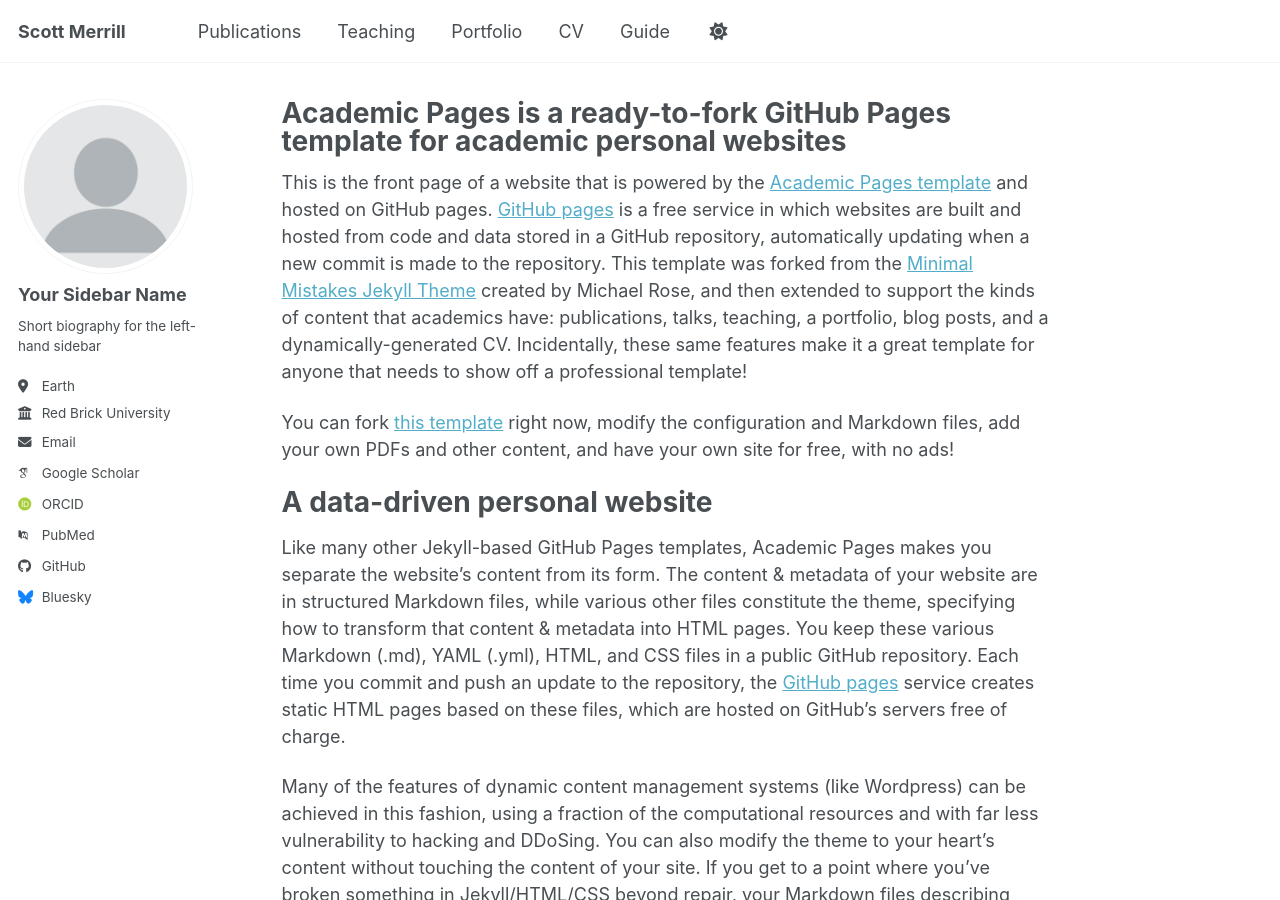
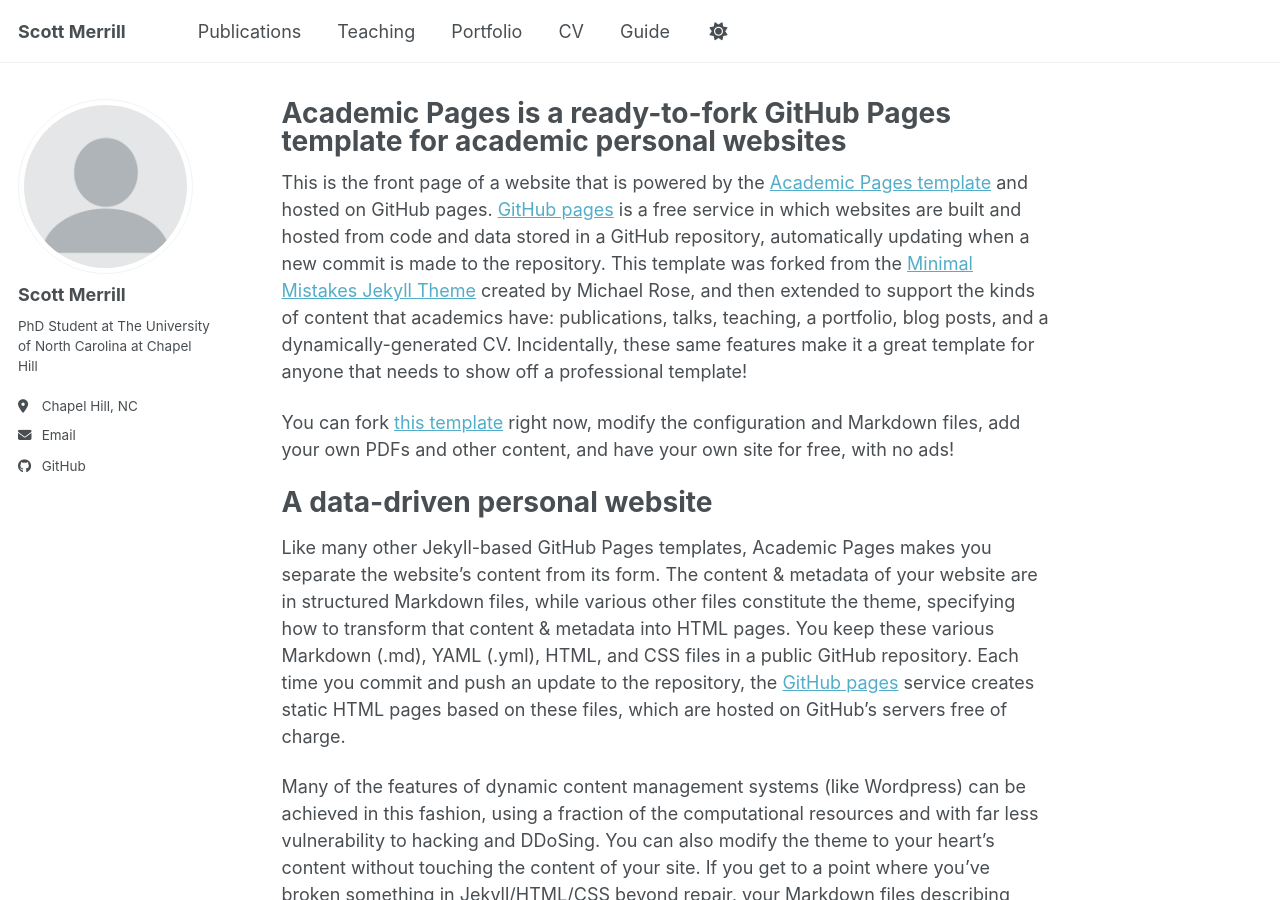
Before and after one commit to smerrillunc/smerrillunc.github.io, a Jekyll site: the page built from _pages/about.md, in a window 1280 px wide and 900 px high. Built offline with Jekyll 4.4.1, drawn with Linux system fonts in a browser that asks for light colours; some web fonts are replaced; a script bundle is joined from its source files by our own code; library files that are not in the unit come from our copies.

Commit message:
Update _config.yml

```diff
--- a/_config.yml
+++ b/_config.yml
@@ -13,10 +13,10 @@ title                    : "Scott Merrill"
 title_separator          : "-"
 name                     : &name "Scott Merrill"
 description              : &description "Scott Merrill's academic portfolio"   # Update this with a general description of your site, this is the default if not overridden by a page
-url                      : https://academicpages.github.io # The base hostname & protocol for your site e.g. "https://[your GitHub username].github.io",
+url                      : https://smerrillunc.github.io # The base hostname & protocol for your site e.g. "https://[your GitHub username].github.io",
                                                            # or if you already have some other page hosted on Github then use "https://[your GitHub username].github.io/[Your Repo Name]"
 baseurl                  : "" # the subpath of your site, e.g. "/blog"
-repository               : "academicpages/academicpages.github.io"
+repository               : "https://www.linkedin.com/in/scott-merrill-13048a120"
 
 # Site Author - The following control what appear as part of the author content on the side bar.
 #               If a field is blank the icon and link will not appear, otherwise it will be shown.
@@ -24,24 +24,23 @@ repository               : "academicpages/academicpages.github.io"
 author:
   # Biographic information
   avatar           : "profile.png"
-  name             : "Your Sidebar Name"
+  name             : "Scott Merrill"
   pronouns         : # example: "she/her"
-  bio              : "Short biography for the left-hand sidebar"
-  location         : "Earth"
-  employer         : "Red Brick University"
+  bio              : "PhD Student at The University of North Carolina at Chapel Hill"
+  location         : "Chapel Hill, NC"
   uri              : # URL
-  email            : "none@example.org"
+  email            : "smerrill@unc.edu"
 
   # Academic websites
   academia         : # URL
   arxiv            : # URL - Update with the correct link to your profile
-  googlescholar    : "https://scholar.google.com/citations?user=PS_CX0AAAAAJ"
+  googlescholar    : #"https://scholar.google.com/citations?user=PS_CX0AAAAAJ"
   inspire-hep      : # URL
   impactstory      : # URL
-  orcid            : "https://orcid.org/yourorcidurl"
+  orcid            : # "https://orcid.org/yourorcidurl"
   semantic         : # URL
   ssrn             : # URL
-  pubmed           : "https://www.ncbi.nlm.nih.gov/pubmed/?term=john+snow"
+  pubmed           : #"https://www.ncbi.nlm.nih.gov/pubmed/?term=john+snow"
   researchgate     : # URL
   scopus           : # URL
   zotero           : # URL
@@ -51,13 +50,13 @@ author:
   bitbucket        : # Username - Update with your username on the site
   codepen          : # Username
   dribbble         : # Username
-  github           : "academicpages"
+  github           : "smerrillunc"
   kaggle           : # Username
   stackoverflow    : # User number or user number and name (i.e., use "1" or "1/jeff-atwood")
 
   # Social media
   artstation       : # Username
-  bluesky          : "bsky.app" # Replace this with you Bluesky username
+  bluesky          : #"bsky.app" # Replace this with you Bluesky username
   facebook         : # Username
   flickr           : # Username
   foursquare       : # Username
```
